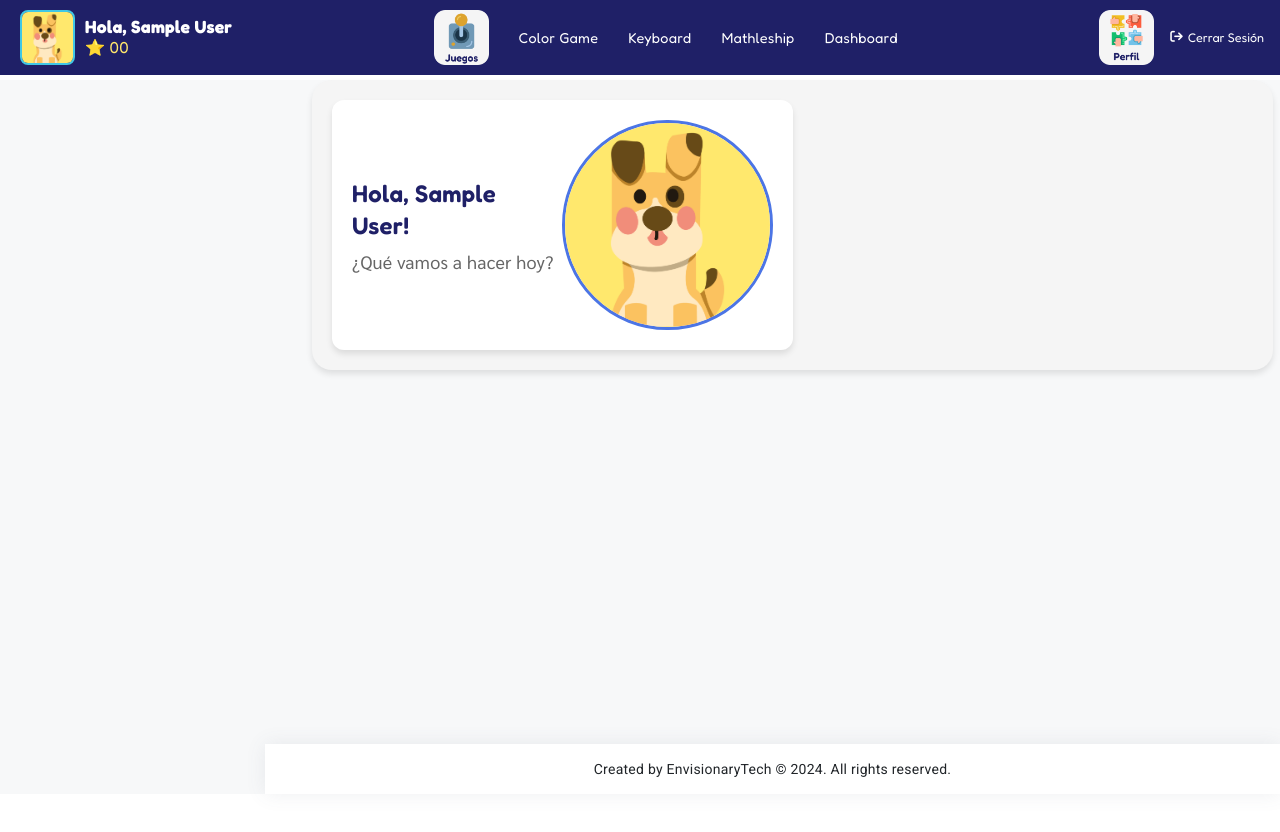
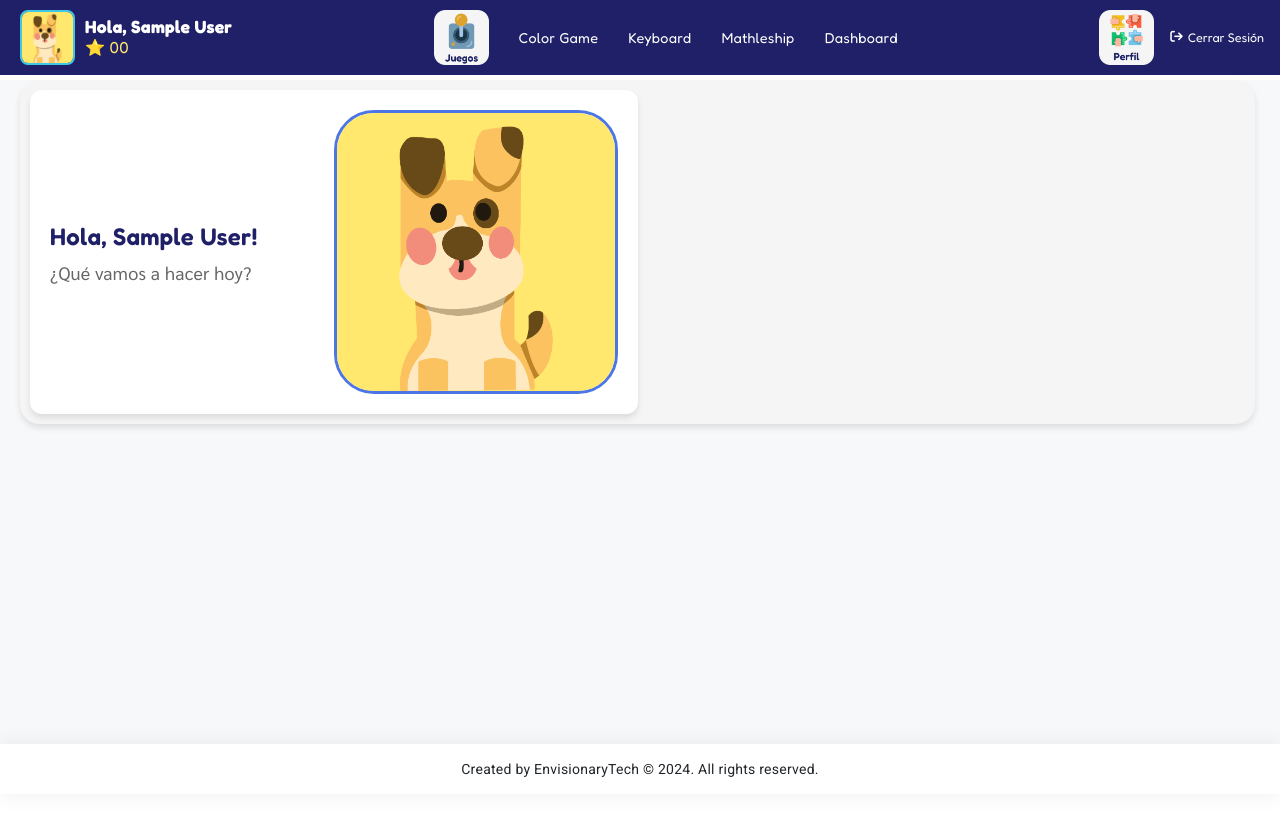
Before and after one commit to BuzoCris2/MindMat_FrontEnd, an Angular app: page /app/dashboard in a window 1280 px wide. Shown: the top 832 px of the page. Built offline with nearby package versions, Linux system fonts and the light colour scheme; sample sign-in values are in the browser's storage.

Commit message:
dashboard funcional y con los links correctos, no tengo el enrutamiento optimo pero esta funcional.
logre quitar el sidebar fantasma tambien.

```diff
--- a/src/app/components/app-layout/app-layout.component.html
+++ b/src/app/components/app-layout/app-layout.component.html
@@ -4,13 +4,13 @@
 
     <div class="page-body-wrapper">
       <div class="page-body full-width">
-        <main class=" container fluid full-width">
+        <main class="full-width">
           <router-outlet></router-outlet>
         </main>
       </div>
 
       <footer class="footer ">
-        <div class="container fluid full-width" >
+        <div class="full-width" >
           <div class="row">
             <div class="col-md-12 footer-copyright text-center">
               <p class="mb-0">
--- a/src/app/pages/dashboard/dashboard.component.scss
+++ b/src/app/pages/dashboard/dashboard.component.scss
@@ -1,14 +1,17 @@
 .dashboard-container {
+    position:relative;
     display: flex;
     flex-direction: row;
     justify-content: space-between;
-    align-items: flex-start; /* Alinea los elementos al inicio vertical */
+    align-items: center; /* Alinea los elementos al inicio vertical */
     margin: 20px;
-    width: 100%;
-    height: auto; /* Ajuste dinámico según el contenido */
+    width: 96.5%;
+    padding: 10px;
+    height: 100%; /* Ajuste dinámico según el contenido */
     background-color: #f5f5f5;
     border-radius: 20px;
-    padding: 20px;
+
+
     box-shadow: 0px 4px 6px rgba(0, 0, 0, 0.1);
   }
 
@@ -47,8 +50,8 @@
     .user-avatar {
       flex: 0;
       width: 50%;
-      height: 75%;
-      border-radius: 50%;
+      height: 80%;
+      border-radius: 40px;
       border: 3px solid #4c75e5; /* Borde para resaltar el avatar */
       margin-left: 5px; /* Espacio entre información y avatar */
     }
--- a/src/app/pages/dashboard/dashboard.component.ts
+++ b/src/app/pages/dashboard/dashboard.component.ts
@@ -21,6 +21,12 @@ export class DashboardComponent implements OnInit {
   ngOnInit(): void {
     this.profileService.user$.subscribe((userData) => {
       this.user = this.authService.getUser();
+
+      this.profileService.user$.subscribe((updatedUser) => {
+        if (updatedUser) {
+          this.user = updatedUser;
+        }
+      });
 
       // Configuración de botones según el rol del usuario
       if (this.user?.role?.id === 1) {
--- a/src/assets/layout/_footer.scss
+++ b/src/assets/layout/_footer.scss
@@ -7,7 +7,6 @@
   padding: 15px;
   bottom: 0;
   left: 0;
-  margin-left: $sidebar-compact-width;
   transition: 0.5s;
   &.footer-dark{
     background-color: $footer_dark_color;
--- a/src/assets/layout/_header.scss
+++ b/src/assets/layout/_header.scss
@@ -40,8 +40,7 @@
   .page-wrapper {
     .page-body-wrapper {
       .page-body {
-        position: relative;
-        filter: blur(5px) grayscale(100%);
+
       }
     }
   }
--- a/src/assets/layout/_sidebar.scss
+++ b/src/assets/layout/_sidebar.scss
@@ -695,17 +695,6 @@
   .page-body-wrapper {
     background-color: $main-body-color;
 
-    .page-body {
-      min-height: calc(100vh - #{$header-size});
-      margin-top: $header-size;
-      padding: $page-body-padding;
-      position: relative;
-      transition: 0.5s;
-
-      &:before {
-        animation: fadeIn 0.5s ease-in-out;
-      }
-    }
 
     .page-title {
       padding: $page-title-padding;
@@ -1212,9 +1201,7 @@
           font-size: 24px;
         }
       }
-      .page-body {
-        margin-top: 135px;
-      }
+
       .sidebar-main-title {
         display: none !important;
       }
@@ -1448,11 +1435,7 @@
               transform: translate(183px);
             }
 
-            ~ .page-body,
-            ~ footer {
-              margin-left: 90px;
-              transition: 0.5s;
-            }
+
 
             ~ .footer-fix {
               width: calc(100% - 90px);
@@ -1990,7 +1973,7 @@
       .page-body {
         min-height: calc(93vh - 80px);
         margin-top: 80px;
-        margin-left: $sidebar-compact-width;
+
         // animation: pagebody 1000ms ease-in-out;
       }
     }
--- a/src/styles.scss
+++ b/src/styles.scss
@@ -1,3 +1,4 @@
+
 :root {
   --theme-default: #7366ff;
   --theme-secondary: #f73164;
```
Also changed, not shown: src/app/components/app-layout/elements/sidebar/sidebar.component.html (deleted, +0 -100 lines), src/app/components/app-layout/elements/sidebar/sidebar.component.ts (deleted, +0 -34 lines), 1 other file (tests, documents, lock files or other folders).
